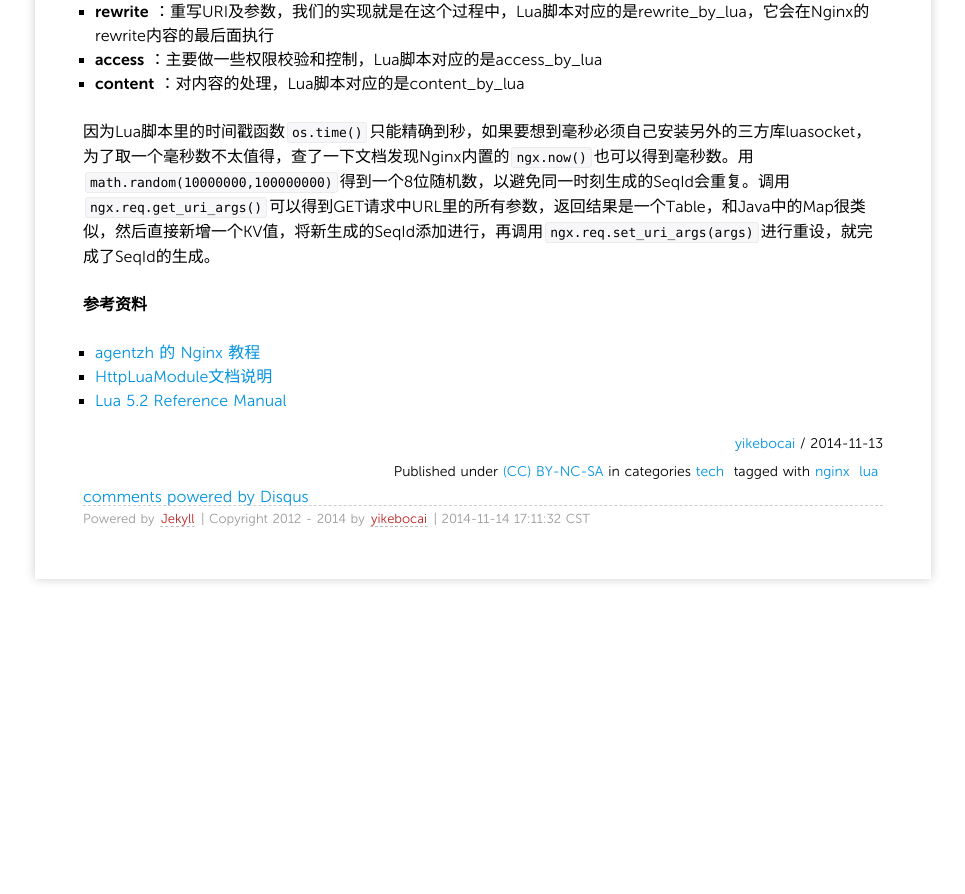
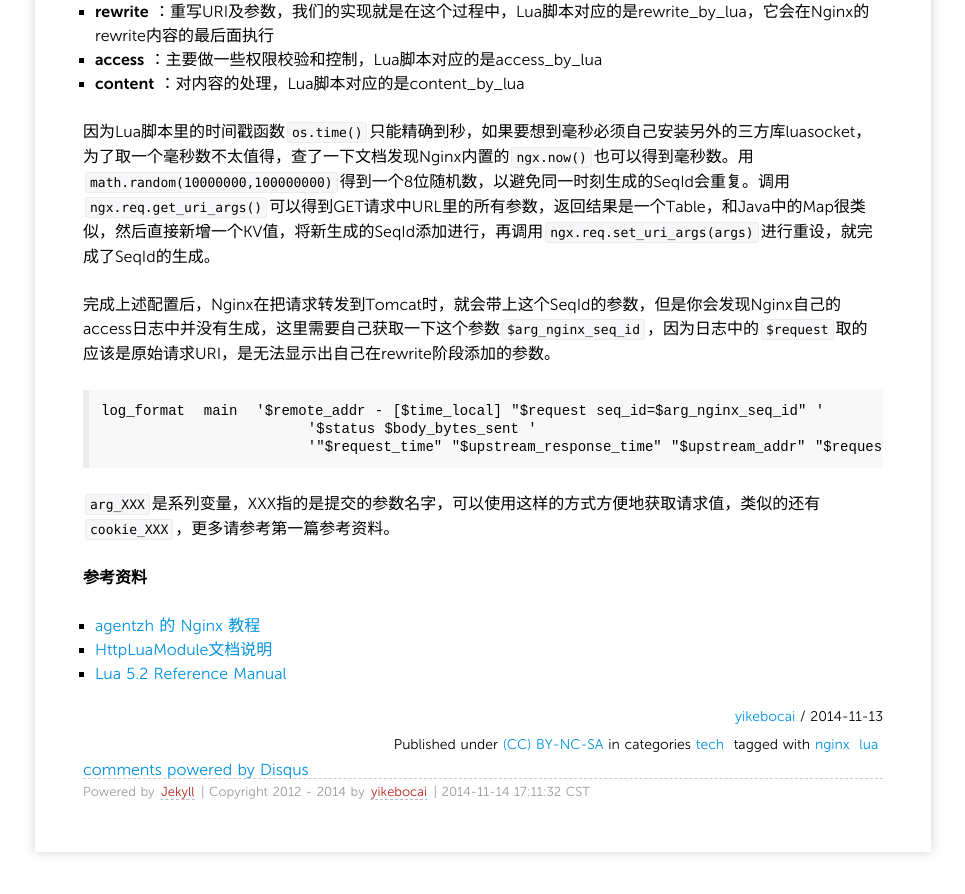
Before and after one commit to yikebocai/yikebocai.github.io, a Jekyll site: the page built from _posts/2014/2014-11-13-generate-seqid-in-nginx-by-lua.md, in a window 1280 px wide and 900 px high, scrolled down 1877 px. Shown: the top 894 px of the window, without its empty margins (157-1122 px from the left). Built offline with Jekyll 4.4.1, drawn with Linux system fonts in a browser that asks for light colours; Markdown is read by kramdown in place of the engine named in the settings; comment, search, counter and statistics services are not loaded; before the commit the page ends 2504 px from its top, so only the background shows below that.

Commit message:
add seq_id in  nginx log

````diff
--- a/_posts/2014/2014-11-13-generate-seqid-in-nginx-by-lua.md
+++ b/_posts/2014/2014-11-13-generate-seqid-in-nginx-by-lua.md
@@ -91,6 +91,16 @@ Nginx的执行过程有十一个，主要的执行过程包括：
 
 因为Lua脚本里的时间戳函数`os.time()`只能精确到秒，如果要想到毫秒必须自己安装另外的三方库luasocket，为了取一个毫秒数不太值得，查了一下文档发现Nginx内置的`ngx.now()`也可以得到毫秒数。用`math.random(10000000,100000000)`得到一个8位随机数，以避免同一时刻生成的SeqId会重复。调用`ngx.req.get_uri_args()`可以得到GET请求中URL里的所有参数，返回结果是一个Table，和Java中的Map很类似，然后直接新增一个KV值，将新生成的SeqId添加进行，再调用`ngx.req.set_uri_args(args)`进行重设，就完成了SeqId的生成。
 
+完成上述配置后，Nginx在把请求转发到Tomcat时，就会带上这个SeqId的参数，但是你会发现Nginx自己的access日志中并没有生成，这里需要自己获取一下这个参数`$arg_nginx_seq_id`，因为日志中的`$request`取的应该是原始请求URI，是无法显示出自己在rewrite阶段添加的参数。
+
+```
+log_format  main  '$remote_addr - [$time_local] "$request seq_id=$arg_nginx_seq_id" '
+                      '$status $body_bytes_sent '
+                      '"$request_time" "$upstream_response_time" "$upstream_addr" "$request_body "';
+```
+
+`arg_XXX`是系列变量，XXX指的是提交的参数名字，可以使用这样的方式方便地获取请求值，类似的还有`cookie_XXX`，更多请参考第一篇参考资料。
+
 **参考资料**
 
 * [agentzh 的 Nginx 教程](http://openresty.org/download/agentzh-nginx-tutorials-zhcn.html)
````
